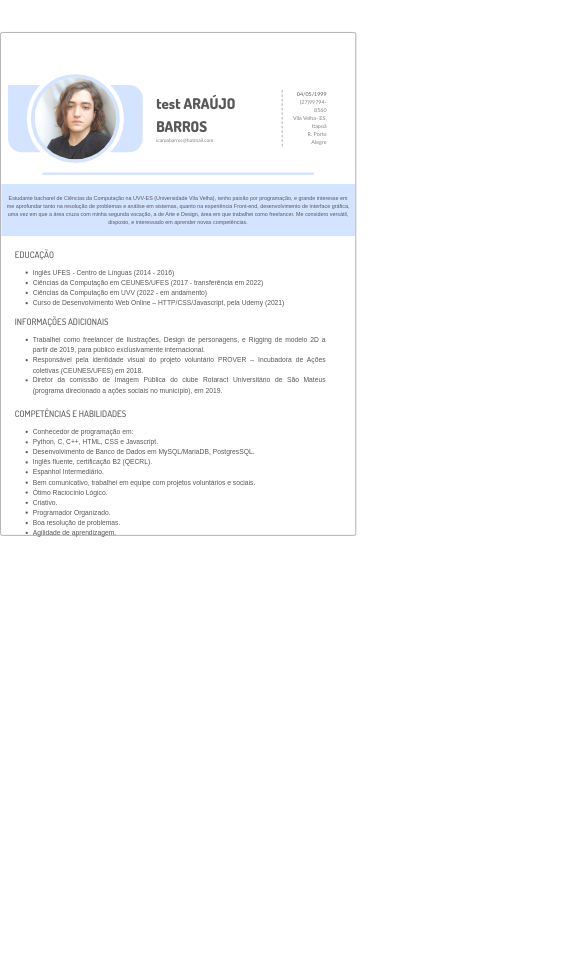
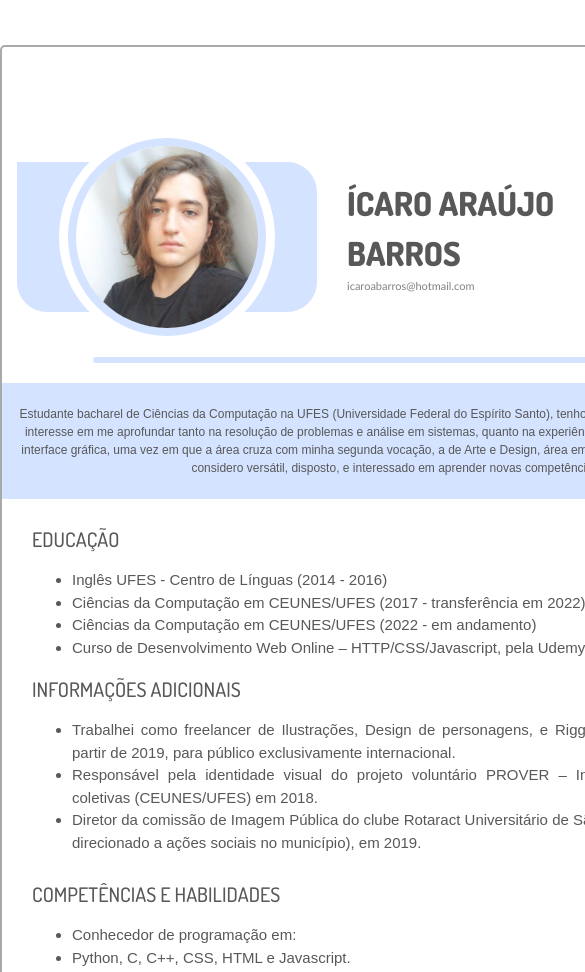
Before and after one commit to Icaro-tme/Curriculum-Vitae---caro-Ara-jo, a plain HTML site: page index.html in a window 390 px wide. Shown: the top 972 px of the page, 585 px wide, since content can reach past the window. Drawn offline with nearby package versions, Linux system fonts and the light colour scheme.

```diff
--- a/index.html
+++ b/index.html
@@ -23,7 +23,7 @@
 
 <body>
 
-    <div id="A4">
+
     <div id="bigBox">
         <div class="myGrid" id="header">
             <div id="pfpContainer" class="gridItem">
@@ -37,7 +37,7 @@
 
                 <div>
                     <div id="title">
-                            <p>test ARAÚJO</p>
+                        <p>ÍCARO ARAÚJO</p>
                         <p>BARROS</p>
                     </div>
                     <p class="tinyText">icaroabarros@hotmail.com</p>
@@ -64,7 +64,7 @@
         <hr class="new">
 
         <div class="normalText" id="summary">
-                <p>Estudante bacharel de Ciências da Computação na UVV-ES (Universidade Vila Velha), tenho paixão por programação, e grande interesse em me aprofundar tanto na resolução de problemas e análise em sistemas, quanto na experiência Front-end,
+            <p>Estudante bacharel de Ciências da Computação na UFES (Universidade Federal do Espírito Santo), tenho paixão por programação, e grande interesse em me aprofundar tanto na resolução de problemas e análise em sistemas, quanto na experiência Front-end,
                 desenvolvimento de interface gráfica, uma vez em que a área cruza com minha segunda vocação, a de Arte e Design, área em que trabalhei como freelancer. Me considero versátil, disposto, e interessado em aprender novas competências.</p>
         </div>
 
@@ -77,7 +77,7 @@
                     <li>
                         Ciências da Computação em CEUNES/UFES (2017 - transferência em 2022)</li>
                     <li>
-                            Ciências da Computação em UVV (2022 - em andamento)</li>
+                        Ciências da Computação em CEUNES/UFES (2022 - em andamento)</li>
                     <li>
                         Curso de Desenvolvimento Web Online – HTTP/CSS/Javascript, pela Udemy (2021)</li>
 
@@ -99,9 +99,7 @@
 
                     <li>Conhecedor de programação em:</li>
                     <li>
-                            Python, C, C++, HTML, CSS e Javascript.</li>
-                        <li>
-                            Desenvolvimento de Banco de Dados em MySQL/MariaDB, PostgresSQL.</li>
+                        Python, C, C++, CSS, HTML e Javascript.</li>
                     <li>
                         Inglês fluente, certificação B2 (QECRL).</li>
                     <li>
@@ -123,7 +121,6 @@
         </div>
 
     </div>
-    </div>
 
 
     <script src="script.js"></script>
--- a/style.css
+++ b/style.css
@@ -4,26 +4,15 @@
     --mainColor: rgb(212, 227, 255)
 }
 
-#A4 {
-    margin: 0;
-    padding: 0;
-    transform-origin: 0 0;
-}
-
 #bigBox {
     width: 210mm;
     height: 297mm;
     margin: auto;
-    padding: 16px;
+    padding: 1em;
     border: solid 2px darkgray;
-    margin-top: 32px;
-    margin-bottom: 32px;
+    margin-top: 3em;
+    margin-bottom: 3em;
     border-radius: 5px;
-}
-
-* {
-    box-sizing: border-box;
-    -moz-box-sizing: border-box;
 }
 
 hr.new {
@@ -48,15 +37,15 @@
 
 #cv li {
     list-style-image: url('imagem/listIcon.svg');
-    text-align: justify;
+    text-align:justify;
 }
 
-#cv .w3-half {
-    padding-right: 35px;
+#cv .w3-half{
+  padding-right:35px;
 }
 
 #cv {
-    margin: 15px;
+    margin:15px;
 }
 
 .gridItem {
```
Lines whose indentation alone changed are shown as unchanged.
